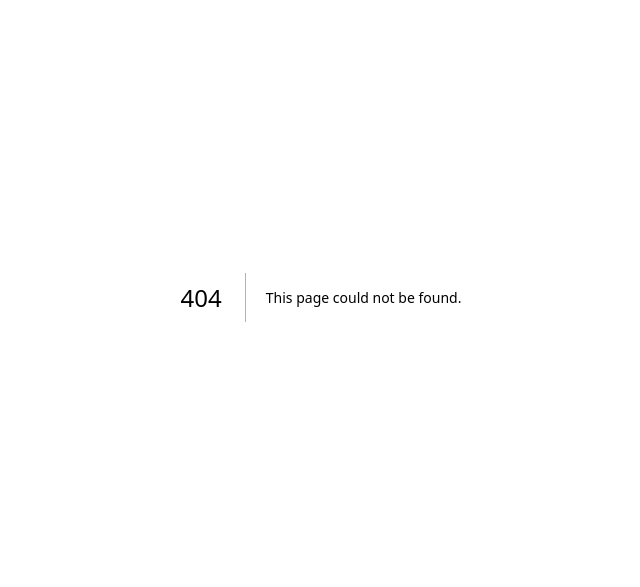
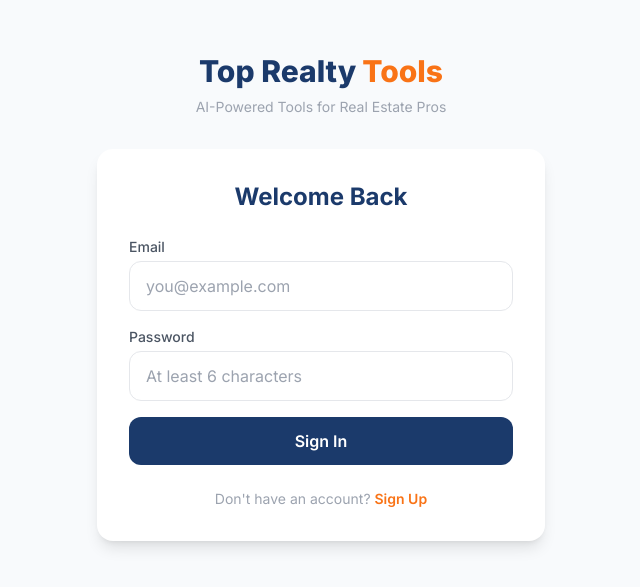
Before and after one commit to sherryperryTX/toprealtytools, a Next.js app: page /login in a window 1280 px wide. Before the commit this address had no page. Shown: the part 103-690 px from the top of the page, without its empty margins (319-959 px from the left). Built offline with nearby package versions, Linux system fonts and the light colour scheme; no server answers.

Commit message:
Add Supabase auth — login/signup page, AuthGuard on Snitch Mitch, sign out buttons

```diff
--- /dev/null
+++ b/app/login/page.tsx
@@ -0,0 +1,122 @@
+"use client";
+
+import { useState } from "react";
+import { supabase } from "@/lib/supabase";
+
+export default function LoginPage() {
+  const [email, setEmail] = useState("");
+  const [password, setPassword] = useState("");
+  const [mode, setMode] = useState<"login" | "signup">("login");
+  const [loading, setLoading] = useState(false);
+  const [error, setError] = useState("");
+  const [message, setMessage] = useState("");
+
+  const handleSubmit = async (e: React.FormEvent) => {
+    e.preventDefault();
+    setLoading(true);
+    setError("");
+    setMessage("");
+
+    if (mode === "login") {
+      const { error } = await supabase.auth.signInWithPassword({ email, password });
+      if (error) {
+        setError(error.message);
+      } else {
+        window.location.href = "/";
+      }
+    } else {
+      const { error } = await supabase.auth.signUp({ email, password });
+      if (error) {
+        setError(error.message);
+      } else {
+        setMessage("Check your email for a confirmation link, then log in.");
+        setMode("login");
+      }
+    }
+    setLoading(false);
+  };
+
+  return (
+    <div className="min-h-screen bg-cream flex items-center justify-center px-4">
+      <div className="w-full max-w-md">
+        {/* Logo */}
+        <div className="text-center mb-8">
+          <div className="flex items-center justify-center gap-1.5 mb-2">
+            <span className="text-3xl font-display font-extrabold text-navy">Top Realty</span>
+            <span className="text-3xl font-display font-extrabold text-rust">Tools</span>
+          </div>
+          <p className="text-gray-400 text-sm">AI-Powered Tools for Real Estate Pros</p>
+        </div>
+
+        {/* Card */}
+        <div className="bg-white rounded-2xl shadow-lg p-8">
+          <h2 className="text-2xl font-display font-bold text-navy mb-6 text-center">
+            {mode === "login" ? "Welcome Back" : "Create Account"}
+          </h2>
+
+          {error && (
+            <div className="bg-red-50 text-red-600 text-sm px-4 py-3 rounded-xl mb-4">
+              {error}
+            </div>
+          )}
+          {message && (
+            <div className="bg-green-50 text-green-600 text-sm px-4 py-3 rounded-xl mb-4">
+              {message}
+            </div>
+          )}
+
+          <form onSubmit={handleSubmit} className="space-y-4">
+            <div>
+              <label className="block text-sm font-medium text-gray-600 mb-1">Email</label>
+              <input
+                type="email"
+                value={email}
+                onChange={(e) => setEmail(e.target.value)}
+                required
+                className="w-full px-4 py-3 border border-gray-200 rounded-xl focus:outline-none focus:ring-2 focus:ring-navy/20 focus:border-navy transition-all"
+                placeholder="you@example.com"
+              />
+            </div>
+            <div>
+              <label className="block text-sm font-medium text-gray-600 mb-1">Password</label>
+              <input
+                type="password"
+                value={password}
+                onChange={(e) => setPassword(e.target.value)}
+                required
+                minLength={6}
+                className="w-full px-4 py-3 border border-gray-200 rounded-xl focus:outline-none focus:ring-2 focus:ring-navy/20 focus:border-navy transition-all"
+                placeholder="At least 6 characters"
+              />
+            </div>
+            <button
+              type="submit"
+              disabled={loading}
+              className="w-full bg-navy text-white py-3 rounded-xl font-semibold hover:bg-navy-dark transition-colors disabled:opacity-50"
+            >
+              {loading ? "Please wait..." : mode === "login" ? "Sign In" : "Create Account"}
+            </button>
+          </form>
+
+          <div className="mt-6 text-center text-sm text-gray-400">
+            {mode === "login" ? (
+              <>
+                Don&apos;t have an account?{" "}
+                <button onClick={() => { setMode("signup"); setError(""); }} className="text-rust font-semibold hover:underline">
+                  Sign Up
+                </button>
+              </>
+            ) : (
+              <>
+                Already have an account?{" "}
+                <button onClick={() => { setMode("login"); setError(""); }} className="text-rust font-semibold hover:underline">
+                  Sign In
+                </button>
+              </>
+            )}
+          </div>
+        </div>
+      </div>
+    </div>
+  );
+}
--- a/app/page.tsx
+++ b/app/page.tsx
@@ -1,4 +1,22 @@
+"use client";
+
+import { useState, useEffect } from "react";
+import { supabase } from "@/lib/supabase";
+import type { User } from "@supabase/supabase-js";
+
 export default function Home() {
+  const [user, setUser] = useState<User | null>(null);
+
+  useEffect(() => {
+    supabase.auth.getSession().then(({ data: { session } }) => {
+      setUser(session?.user ?? null);
+    });
+    const { data: { subscription } } = supabase.auth.onAuthStateChange((_event, session) => {
+      setUser(session?.user ?? null);
+    });
+    return () => subscription.unsubscribe();
+  }, []);
+
   const tools = [
     {
       name: "Snitch Mitch",
@@ -31,7 +49,21 @@ export default function Home() {
             <span className="text-2xl font-display font-extrabold text-navy">Top Realty</span>
             <span className="text-2xl font-display font-extrabold text-rust">Tools</span>
           </div>
-          <span className="text-sm text-gray-400 hidden sm:block">AI-Powered Tools for Real Estate Pros</span>
+          <div className="flex items-center gap-4">
+            <span className="text-sm text-gray-400 hidden sm:block">AI-Powered Tools for Real Estate Pros</span>
+            {user ? (
+              <button
+                onClick={() => supabase.auth.signOut()}
+                className="text-sm text-gray-400 hover:text-navy transition-colors font-medium"
+              >
+                Sign Out
+              </button>
+            ) : (
+              <a href="/login" className="text-sm bg-navy text-white px-4 py-2 rounded-xl font-medium hover:bg-navy-dark transition-colors">
+                Sign In
+              </a>
+            )}
+          </div>
         </div>
       </header>
 
@@ -54,10 +86,17 @@ export default function Home() {
             Professional AI tools designed specifically for real estate agents.
             Inspections, appraisals, and more — powered by the latest AI.
           </p>
-          <a href="#tools" className="inline-flex items-center gap-2 bg-rust text-white px-8 py-4 rounded-2xl font-semibold text-lg hover:bg-rust-dark transition-all hover:shadow-xl hover:shadow-rust/25 hover:-translate-y-0.5">
-            Explore Tools
-            <span className="text-white/80">↓</span>
-          </a>
+          {user ? (
+            <a href="#tools" className="inline-flex items-center gap-2 bg-rust text-white px-8 py-4 rounded-2xl font-semibold text-lg hover:bg-rust-dark transition-all hover:shadow-xl hover:shadow-rust/25 hover:-translate-y-0.5">
+              Explore Tools
+              <span className="text-white/80">↓</span>
+            </a>
+          ) : (
+            <a href="/login" className="inline-flex items-center gap-2 bg-rust text-white px-8 py-4 rounded-2xl font-semibold text-lg hover:bg-rust-dark transition-all hover:shadow-xl hover:shadow-rust/25 hover:-translate-y-0.5">
+              Sign In to Get Started
+              <span className="text-white/80">→</span>
+            </a>
+          )}
         </div>
       </section>
 
--- a/app/snitch-mitch/page.tsx
+++ b/app/snitch-mitch/page.tsx
@@ -4,6 +4,8 @@ import { useState, useRef, useEffect, useCallback } from "react";
 import { MITCH_GREETING } from "@/lib/snitch-mitch/system-prompt";
 import { INSPECTION_AREAS, DEFAULT_INSPECTION_ORDER, type InspectionArea } from "@/lib/snitch-mitch/inspection-areas";
 import type { Finding, InspectionReport } from "@/lib/snitch-mitch/report-builder";
+import AuthGuard from "@/components/AuthGuard";
+import { supabase } from "@/lib/supabase";
 
 // ===== Types =====
 interface ChatMessage {
@@ -382,7 +384,8 @@ export default function SnitchMitchPage() {
 
   // ===== Render =====
   return (
-    <div className="h-screen flex flex-col bg-cream">
+    <AuthGuard>
+      <div className="h-screen flex flex-col bg-cream">
       {/* Header */}
       <header className="bg-navy text-white px-4 py-3 flex items-center justify-between shrink-0">
         <div className="flex items-center gap-3">
@@ -426,6 +429,15 @@ export default function SnitchMitchPage() {
               📋 {findings.length} Finding{findings.length !== 1 ? "s" : ""}
             </button>
           )}
+
+          {/* Sign out */}
+          <button
+            onClick={() => supabase.auth.signOut()}
+            className="text-sm px-3 py-1.5 rounded-lg bg-white/10 text-white/60 hover:text-white transition-colors"
+            title="Sign out"
+          >
+            Sign Out
+          </button>
         </div>
       </header>
 
@@ -779,7 +791,8 @@ export default function SnitchMitchPage() {
           </aside>
         )}
       </div>
-    </div>
+      </div>
+    </AuthGuard>
   );
 }
 
--- /dev/null
+++ b/components/AuthGuard.tsx
@@ -0,0 +1,46 @@
+"use client";
+
+import { useEffect, useState } from "react";
+import { supabase } from "@/lib/supabase";
+import type { User } from "@supabase/supabase-js";
+
+export default function AuthGuard({ children }: { children: React.ReactNode }) {
+  const [user, setUser] = useState<User | null>(null);
+  const [loading, setLoading] = useState(true);
+
+  useEffect(() => {
+    supabase.auth.getSession().then(({ data: { session } }) => {
+      if (session?.user) {
+        setUser(session.user);
+      } else {
+        window.location.href = "/login";
+      }
+      setLoading(false);
+    });
+
+    const { data: { subscription } } = supabase.auth.onAuthStateChange((event, session) => {
+      if (event === "SIGNED_OUT" || !session?.user) {
+        window.location.href = "/login";
+      } else {
+        setUser(session.user);
+      }
+    });
+
+    return () => subscription.unsubscribe();
+  }, []);
+
+  if (loading) {
+    return (
+      <div className="min-h-screen bg-cream flex items-center justify-center">
+        <div className="text-center">
+          <div className="w-8 h-8 border-3 border-navy border-t-transparent rounded-full animate-spin mx-auto mb-3" />
+          <p className="text-gray-400 text-sm">Loading...</p>
+        </div>
+      </div>
+    );
+  }
+
+  if (!user) return null;
+
+  return <>{children}</>;
+}
--- /dev/null
+++ b/lib/supabase.ts
@@ -0,0 +1,6 @@
+import { createClient } from "@supabase/supabase-js";
+
+const supabaseUrl = process.env.NEXT_PUBLIC_SUPABASE_URL!;
+const supabaseAnonKey = process.env.NEXT_PUBLIC_SUPABASE_ANON_KEY!;
+
+export const supabase = createClient(supabaseUrl, supabaseAnonKey);
--- a/package.json
+++ b/package.json
@@ -13,6 +13,7 @@
   "license": "ISC",
   "dependencies": {
     "@anthropic-ai/sdk": "^0.78.0",
+    "@supabase/supabase-js": "^2.98.0",
     "@types/node": "^25.3.1",
     "@types/react": "^19.2.14",
     "@types/react-dom": "^19.2.3",
```
Also changed, not shown: 1 other file (tests, documents, lock files or other folders).
